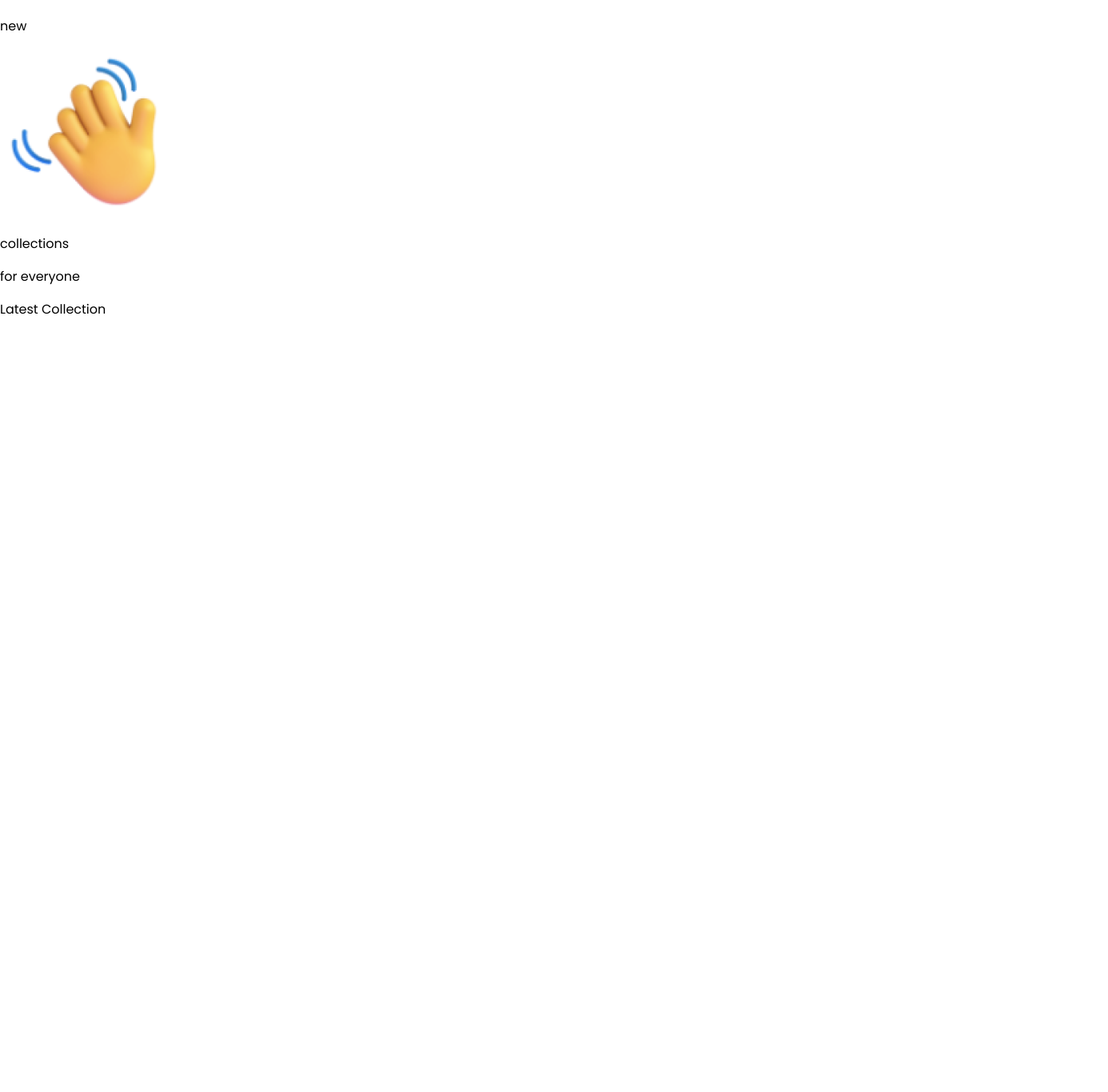
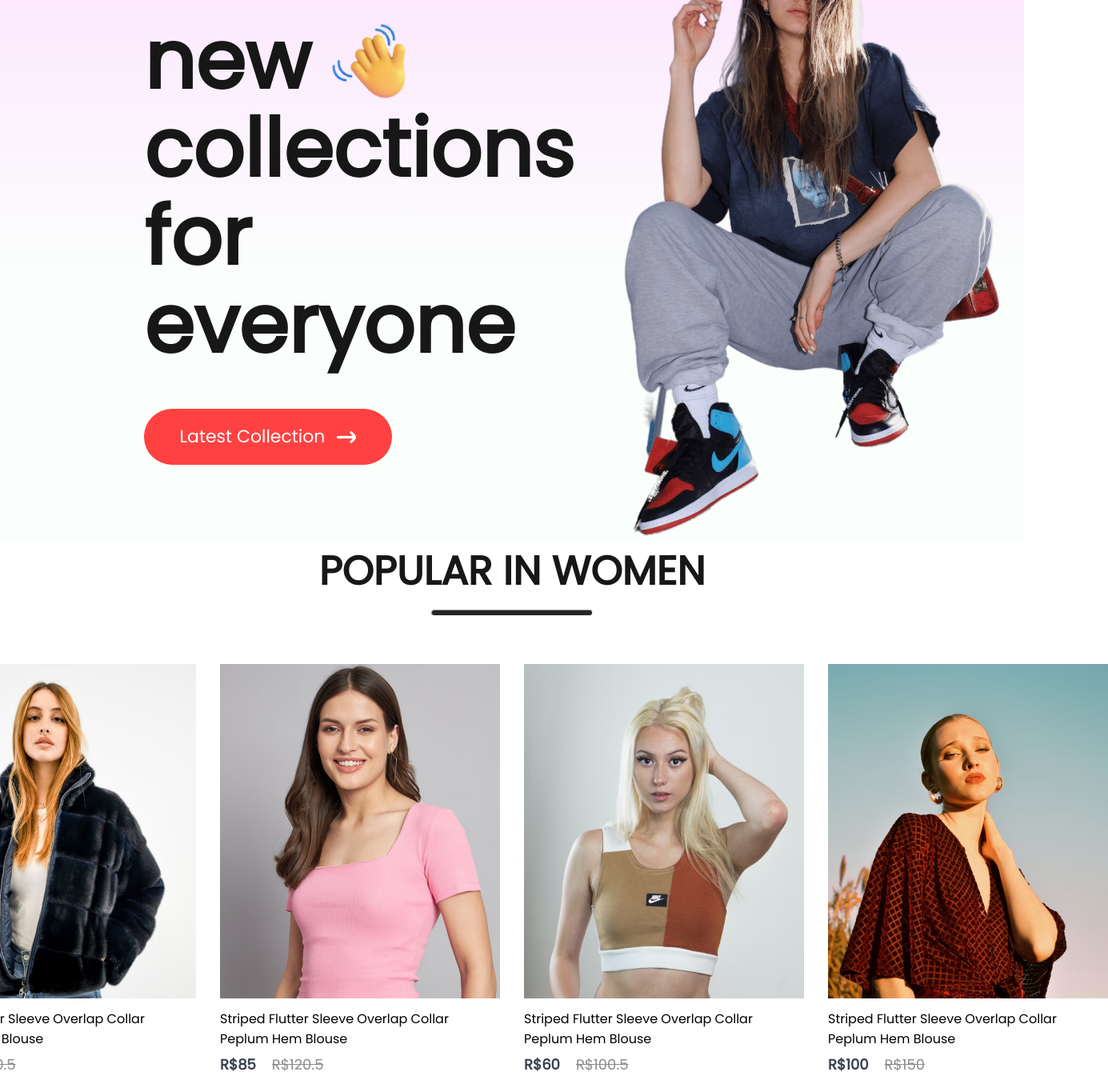
Before and after one commit to Miniki7/Loja-de-Cosmetico, a React (Create React App) app: page / in a window 1280 px wide. Shown: the part 220-1585 px from the top of the page at 80% size, 1385 px wide, since content can reach past the window. Before the commit the page ends 800 px from the top, so only its background shows below. Built offline with nearby package versions, Linux system fonts and the light colour scheme.

Commit message:
feito popular para mulheres

```diff
--- a/src/Components/Hero/Hero.css
+++ b/src/Components/Hero/Hero.css
@@ -0,0 +1,52 @@
+.hero{
+    height: 100vh;
+    background: linear-gradient(180deg, #fde1ff, #e1ffea22 60%);
+    display: flex;
+}
+.hero-left{
+    flex: 1;
+    display: flex;
+    flex-direction: column;
+    justify-content: center;
+    gap: 20px;
+    padding-left: 180px;
+    line-height: 1.1;
+}
+.hero-left h2{
+    color: #090909;
+    font-size: 26px;
+    font-weight: 600;
+}
+.hero-left p{
+    color: #171717;
+    font-size: 100px;
+    font-weight: 700;
+}
+.hero-hand-icon{
+    display: flex;
+    align-items: center;
+    gap: 20px;
+}
+.hero-hand-icon img{
+    width: 105px;
+}
+.hero-latest-btn{
+    display: flex;
+    align-items: center;
+    justify-content: center;
+    gap: 15px;
+    width: 310px;
+    height: 70px;
+    border-radius: 75px;
+    margin-top: 30px;
+    background: #ff4141;
+    color: white;
+    font-size: 22px;
+    font-weight: 500;
+}
+.hero-right{
+    flex: 1;
+    display: flex;
+    align-items: center;
+    justify-content: center;
+}
--- a/src/Components/Hero/Hero.jsx
+++ b/src/Components/Hero/Hero.jsx
@@ -1,8 +1,12 @@
+/* importando o React e o arquivo css */
 import React from 'react';
 import './Hero.css';
+/* importando as imagens da pasta assets */
 import hand_icon from '../Assets/hand_icon.png'
 import arrow_icon from '../Assets/arrow.png'
+import hero_image from '../Assets/hero_image.png'
 
+/* Componente que cria os primeiros itens da pagina, como banner ou imagens */
 const Hero = () => {
   return (
     <div className='hero'>
@@ -10,7 +14,7 @@ const Hero = () => {
         <h2>NEEW ARRIVALS ONLY</h2>
         <div>
 
-          <div className="hand-hand-icon">
+          <div className="hero-hand-icon">
             <p>new</p>
             <img src={hand_icon} alt="" />
           </div>
@@ -23,8 +27,9 @@ const Hero = () => {
         </div>
       </div>
 
-
-      <div className="hero-right"></div>
+      <div className="hero-right">
+        <img src={hero_image} alt="" />
+      </div>
     </div>
   )
 }
--- /dev/null
+++ b/src/Components/Item/Item.css
@@ -0,0 +1,25 @@
+.item{
+    width: 350px;
+}
+.item p{
+    margin: 6px 0px;
+}
+.item-prices{
+    display: flex;
+    gap: 20px;
+}
+.item-price-new{
+    color: #374151;
+    font-size: 18px;
+    font-weight: 600;
+}
+.item-price-old{
+    color: #8c8c8c;
+    font-size: 18px;
+    font-weight: 500;
+    text-decoration: line-through;
+}
+.item:hover{
+    transform: scale(1.05);
+    transition: 0.6s;
+}
--- /dev/null
+++ b/src/Components/Item/Item.jsx
@@ -0,0 +1,26 @@
+import React from 'react'
+import './Item.css'
+
+const Item = (props) => {
+  return (
+    <div className='item'>
+        <img src={props.image} alt="" />
+        <p>{props.name}</p>
+        <div className="item-prices">
+            <div className="item-price-new">
+             R${props.new_price}
+            </div>
+            <div className="item-price-old">
+             R${props.old_price}
+            </div>
+        </div>
+
+    </div>
+  )
+}
+
+export default Item
+
+
+
+/* Props é uma forma reduzida de dizer propriedades. Elas são usadas para passar dados entre componentes.*/
--- a/src/Components/Navbar/Navbar.jsx
+++ b/src/Components/Navbar/Navbar.jsx
@@ -4,6 +4,7 @@ import logo from '../Assets/logo.png';
 import cart_icon from '../Assets/cart_icon.png';
 import { Link } from 'react-router-dom';
 
+/* barra de navegação */
 const Navbar = () => {
 
     const [menu, setMenu] = useState("shop");
--- /dev/null
+++ b/src/Components/Popular/Popular.css
@@ -0,0 +1,23 @@
+.popular{
+    display: flex;
+    flex-direction: column;
+    align-items: center;
+    gap: 10px;
+    height: 90vh;
+}
+.popular h1{
+    color: #171717;
+    font-size: 50px;
+    font-weight: 600;
+}
+.popular hr{
+    width: 200px;
+    height: 6px;
+    border-radius: 10px;
+    background: #252525;
+}
+.popular-item{
+    margin-top: 50px;
+    display: flex;
+    gap: 30px;
+}
--- /dev/null
+++ b/src/Components/Popular/Popular.jsx
@@ -0,0 +1,21 @@
+import React from 'react'
+import './Popular.css'
+import data_product from '../Assets/data'
+import Item from '../Item/Item'
+
+const Popular = () => {
+  return (
+    <div className='popular'>
+        <h1>POPULAR IN WOMEN</h1>
+        <hr/>
+        <div className="popular-item">
+            {data_product.map((item,i)=>{
+                return <Item key={i} id={item.id} name={item.name} image={item.image} new_price={item.new_price} old_price={item.old_price}/>
+            })}
+        </div>
+
+    </div>
+  )
+}
+
+export default Popular
--- a/src/Pages/Shop.jsx
+++ b/src/Pages/Shop.jsx
@@ -1,10 +1,12 @@
 import React from 'react'
 import Hero from '../Components/Hero/Hero'
+import Popular from '../Components/Popular/Popular'
 
 const Shop = () => {
   return (
     <div>
       <Hero/>
+      <Popular/>
     </div>
   )
 }
--- a/src/index.css
+++ b/src/index.css
@@ -1,3 +1,6 @@
+*{
+  margin: 0;
+}
 body {
   margin: 0;
   font-family: -apple-system, BlinkMacSystemFont, 'Segoe UI', 'Roboto', 'Oxygen',
```
Also changed, not shown: 1 other file (tests, documents, lock files or other folders).
